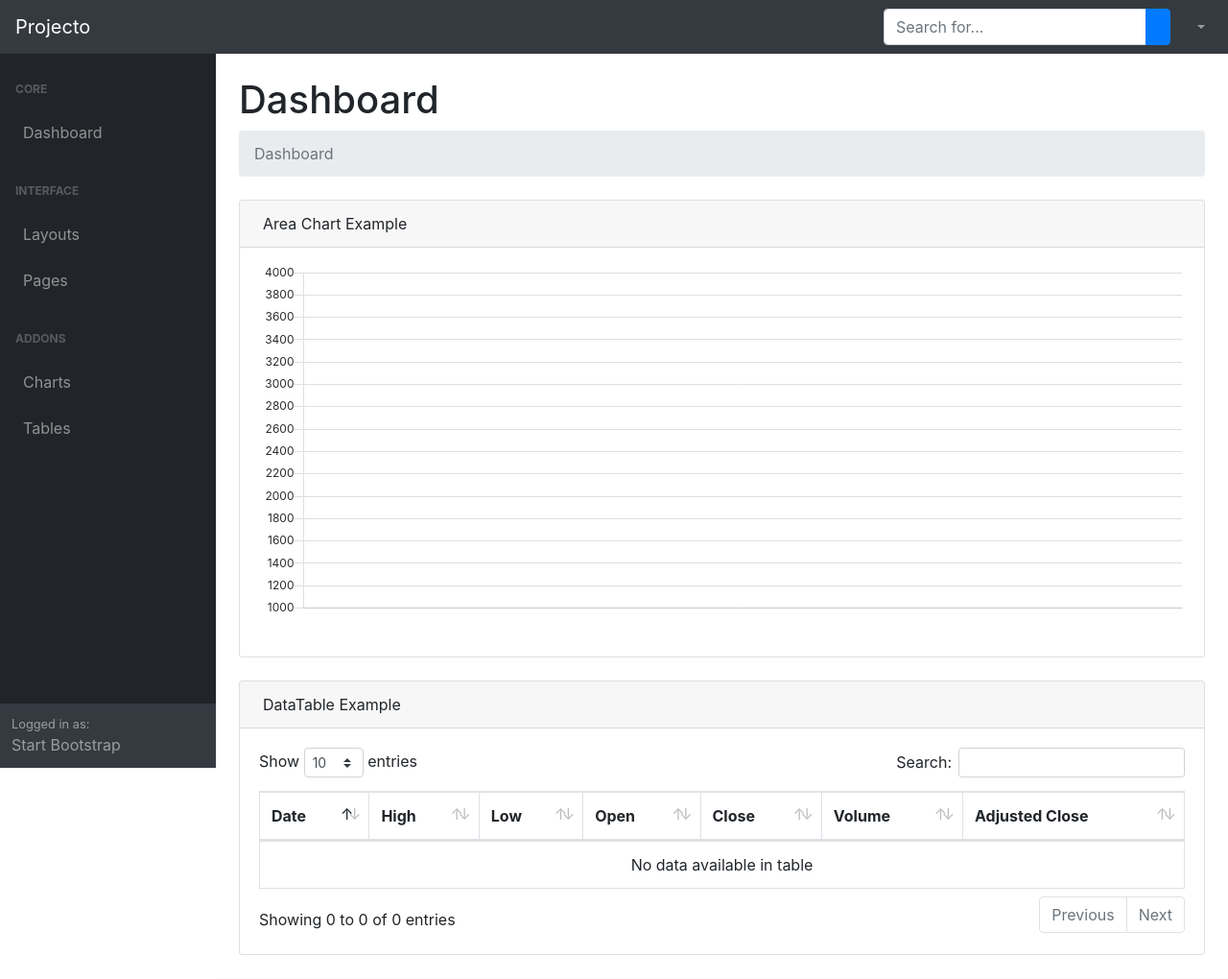
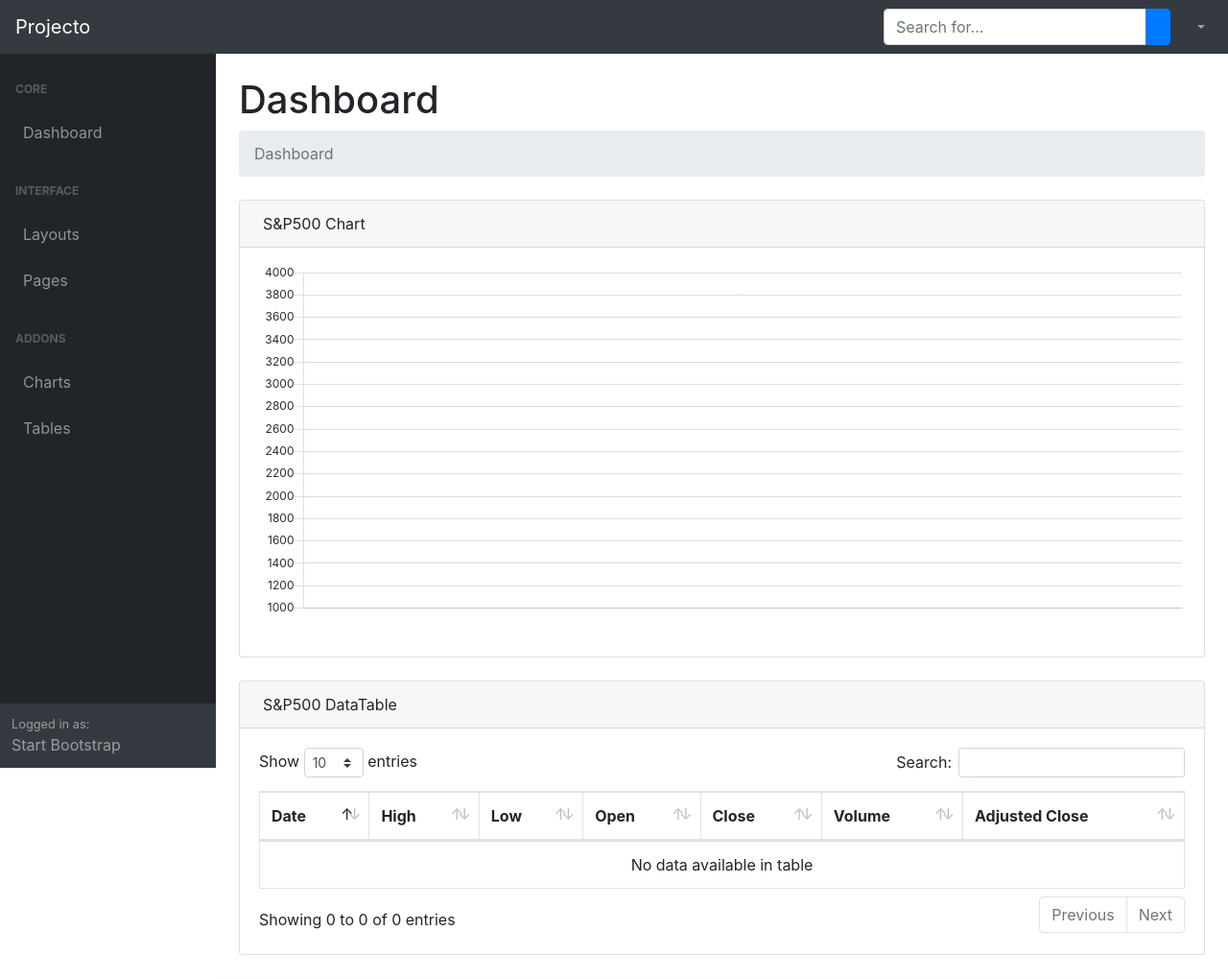
Before and after one commit to am16br/COP4521, a Flask app: template Website/templates/index.html in a window 1280 px wide. Shown: the top 1020 px of the page at 96% size. Run offline with Flask 2, Linux system fonts and the light colour scheme; the template is opened without the code that fills it, so the values that code supplies are empty; some libraries are stand-ins or nearby versions.

Commit message:
Update index.html

```diff
--- a/Website/templates/index.html
+++ b/Website/templates/index.html
@@ -120,7 +120,7 @@
                                 <div class="card mb-4">
                                     <div class="card-header">
                                         <i class="fas fa-chart-area mr-1"></i>
-                                        Area Chart Example
+                                        S&P500 Chart
                                     </div>
                                     <div class="card-body"><canvas id="myChart" width="100%" height="40"></canvas></div>
                                         <script>
@@ -189,7 +189,7 @@
                         <div class="card mb-4">
                             <div class="card-header">
                                 <i class="fas fa-table mr-1"></i>
-                                DataTable Example
+                                S&P500 DataTable
                             </div>
                             <div class="card-body">
                                 <div class="table-responsive">
```
